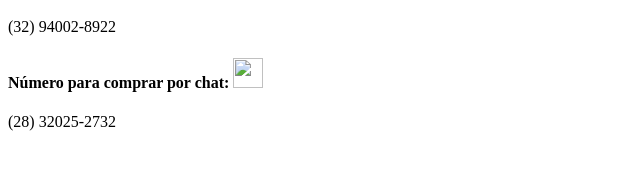
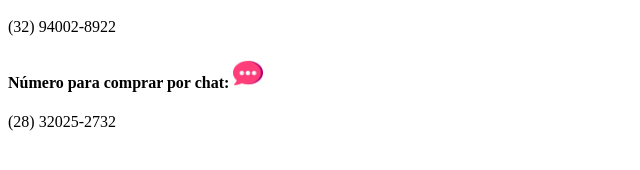
Before and after one commit to jhaynnis/trabalho-final-2-semestre, a plain HTML site: page chat.html in a window 1280 px wide. Shown: the part 258-428 px from the top of the page, 0-640 px from the left. Drawn offline with Linux system fonts and the light colour scheme.

Commit message:
Add files via upload

```diff
--- a/chat.html
+++ b/chat.html
@@ -32,11 +32,11 @@
                     <section>
                         <h2> Chat oficial da loja <img src="imagem/icoms.png"  width=35 height=35px> </h2>
 
-                     <H4> Número para ligação: <img src="imagem/ross.png"  width=30 height=30px></H4>
+                     <H4> Número para ligação:<img src="imagem/ross.png"  width=30 height=30px></H4>
 
                      (32) 94002-8922
 
-                     <h4> Número para comprar por chat:   <img src="imagem/mensaaa.png"  width=30 height=30px></H4>
+                     <h4> Número para comprar por chat:   <img src="imagem/ooola.png"  width=30 height=30px></H4>
 
                      (28) 32025-2732
 
```
Also changed, not shown: funko.html (+2 -0 lines), livros.html (+1 -0 lines), imagem/bannerli.jpeg (added), imagem/funko.jpeg (added), imagem/livroba.jpeg (added), 1 other file.
